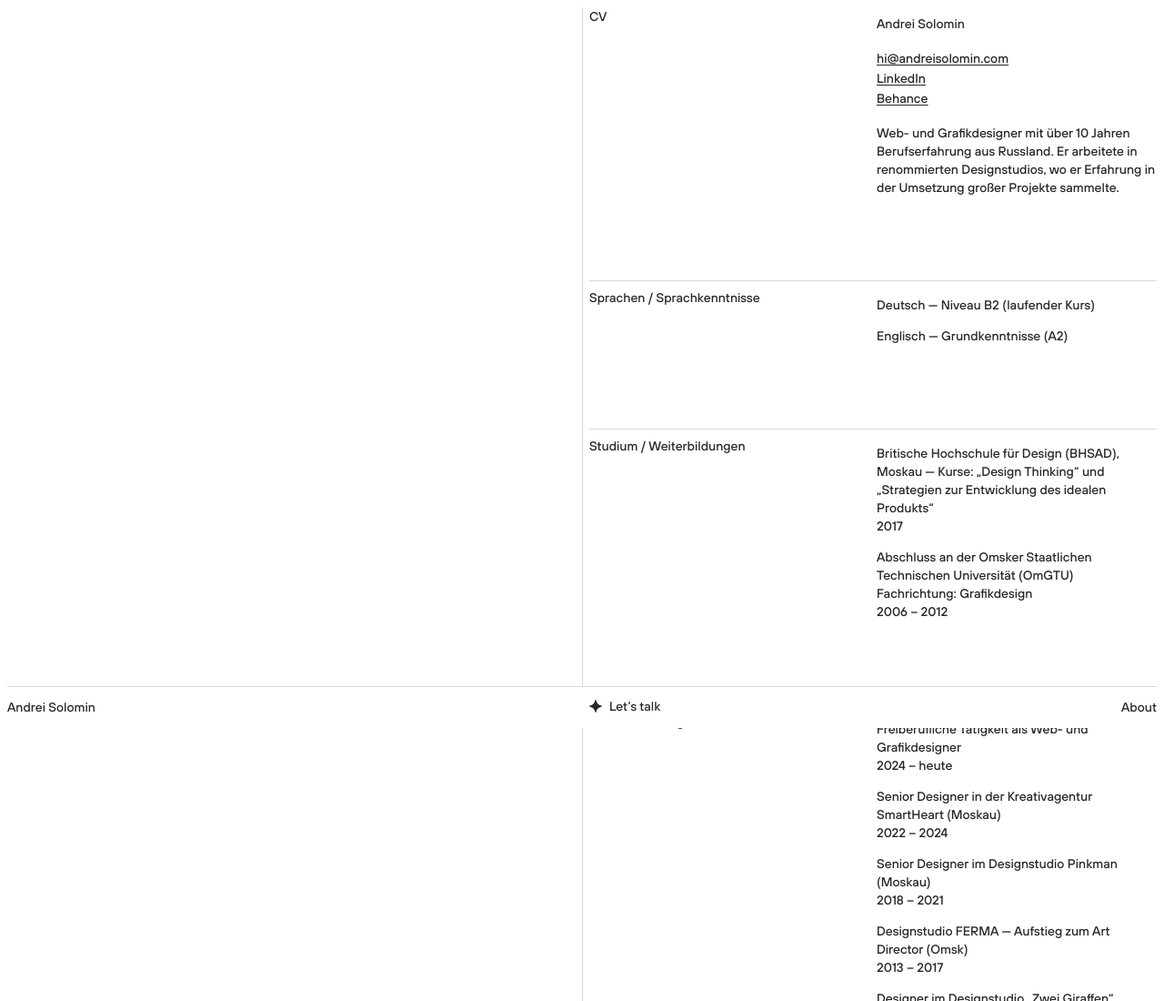
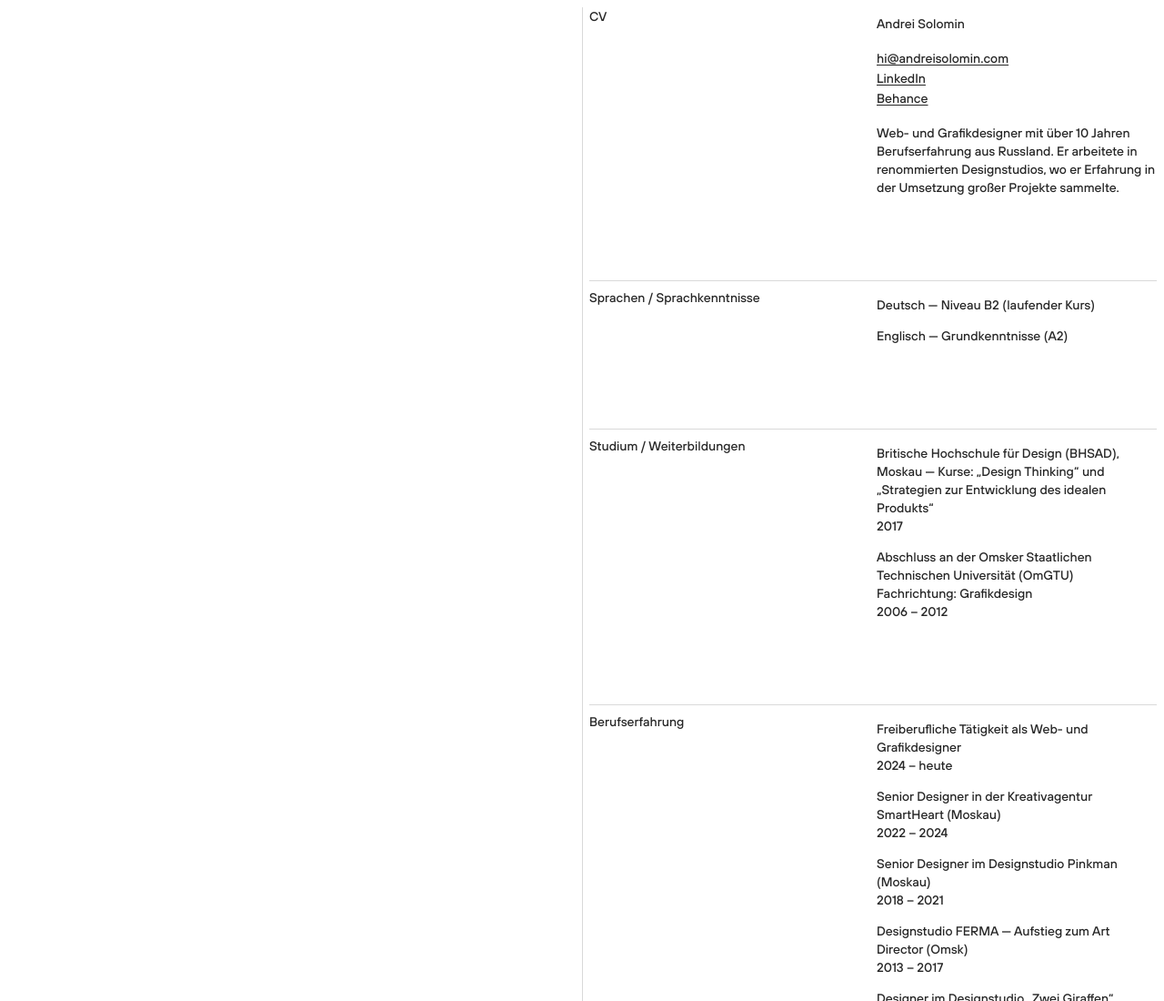
Before and after one commit to soolomen-prog/portfolio, a website built with Vite: page about.html in a window 1280 px wide. Shown: the top 1100 px of the page at 91% size. Built offline with nearby package versions, Linux system fonts and the light colour scheme.

Commit message:
статик хедер удалил

```diff
--- a/about.html
+++ b/about.html
@@ -113,30 +113,6 @@
       </section>
     </main>
 
-    <!-- STATIC HEADER FALLBACK (точно как public/components/header.html) -->
-    <header class="site-header" data-static-header>
-      <div class="header-inner">
-        <div class="header-left">
-          <span class="author-name">Andrei Solomin</span>
-        </div>
-
-        <div class="header-center">
-          <a href="#" class="nav-item">
-            <svg class="talk-icon" viewBox="0 0 14 14" fill="currentColor">
-              <path
-                d="M14 7C14 6.83436 13.9137 6.63421 13.6722 6.56692C11.6983 6.01479 10.4612 5.38501 9.53808 4.46192C8.61499 3.53883 7.98349 2.3017 7.43308 0.327828C7.36579 0.0862706 7.16564 0 7 0C6.83436 0 6.63421 0.0862706 6.56692 0.327828C6.01651 2.3017 5.38501 3.53883 4.46192 4.46192C3.53883 5.38501 2.3017 6.01651 0.327828 6.56692C0.0862706 6.63421 0 6.83436 0 7C0 7.16564 0.0862706 7.36579 0.327828 7.43308C2.3017 7.98349 3.53883 8.61499 4.46192 9.53808C5.38501 10.4612 6.01651 11.6983 6.56692 13.6722C6.63421 13.9137 6.83436 14 7 14C7.16564 14 7.36579 13.9137 7.43308 13.6722C7.98349 11.6983 8.61499 10.4612 9.53808 9.53808C10.4612 8.61499 11.6983 7.98349 13.6722 7.43308C13.9137 7.36579 14 7.16564 14 7Z"
-              />
-            </svg>
-            <span>Let’s talk</span>
-          </a>
-        </div>
-
-        <div class="header-right">
-          <a href="#" class="nav-item">About</a>
-        </div>
-      </div>
-    </header>
-
     <!-- APP ENTRY -->
     <script type="module" src="/src/main.js"></script>
   </body>
```
Also changed, not shown: dist/about.html.
